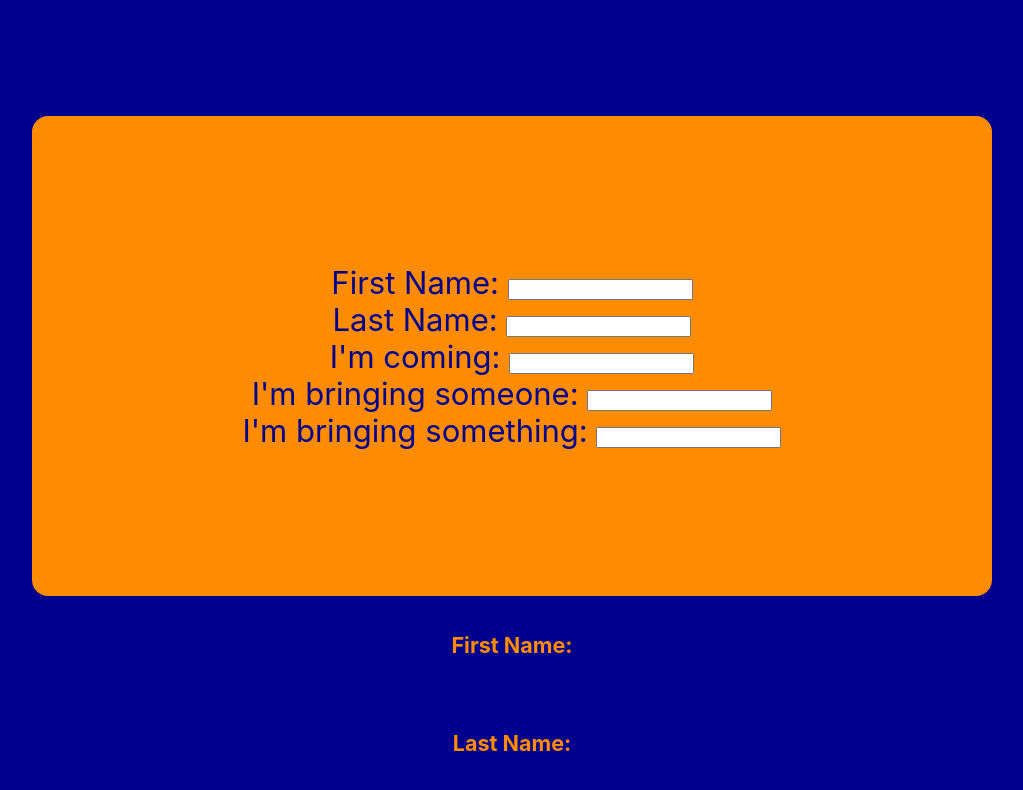
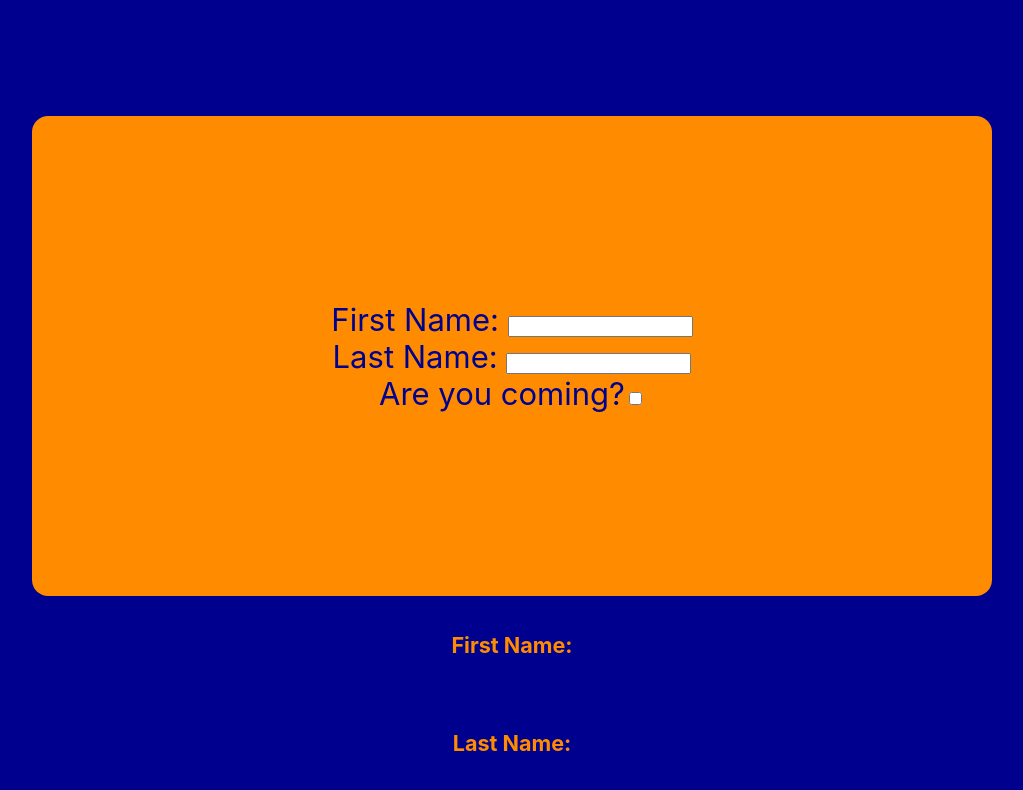
Before and after one commit to jeciwallner/react-guest-list, a React (Create React App) app: page / in a window 1280 px wide. Shown: the part 684-1474 px from the top of the page, without its empty margins (128-1151 px from the left). Built offline with nearby package versions, Linux system fonts and the light colour scheme.

Commit message:
Save working version with onClick

```diff
--- a/src/App.js
+++ b/src/App.js
@@ -4,11 +4,11 @@ import logo from './images/pumpkin.png';
 
 function App() {
   const [formInput, setFormInput] = useState('');
-
+  const [buttonClicked, setButtonClicked] = useState(false);
   const handleChange = (e) => {
     setFormInput(e.target.value);
   };
-
+  const [coming, setComing] = useState(false);
   const initialList = [];
   return (
     <div className="App">
@@ -27,14 +27,28 @@ function App() {
           <input type="text" value={formInput} onChange={handleChange} />
         </label>
         <label>
-          I'm coming: <input />
+          Are you coming?
+          <input
+            type="checkbox"
+            // 2. Connect the state variable to the controlled component
+            checked={coming}
+            // 3. Change the state variable when the user interacts
+            onChange={(event) => setComing(event.currentTarget.checked)}
+          />
         </label>
-        <label>
+        {buttonClicked && (
+          <div>
+            Your answer:{' '}
+            {coming ? 'Yes, of course!' : 'Sorry, I am hanging somewhere else.'}
+          </div>
+        )}
+        {/* event listener to trigger onCLick  */}
+        {/* <label>
           I'm bringing someone: <input />
         </label>
         <label>
           I'm bringing something: <input />
-        </label>
+        </label> */}
       </form>
       <h5>First Name: {formInput}</h5>
       <h5>Last Name: {formInput}</h5>
```
